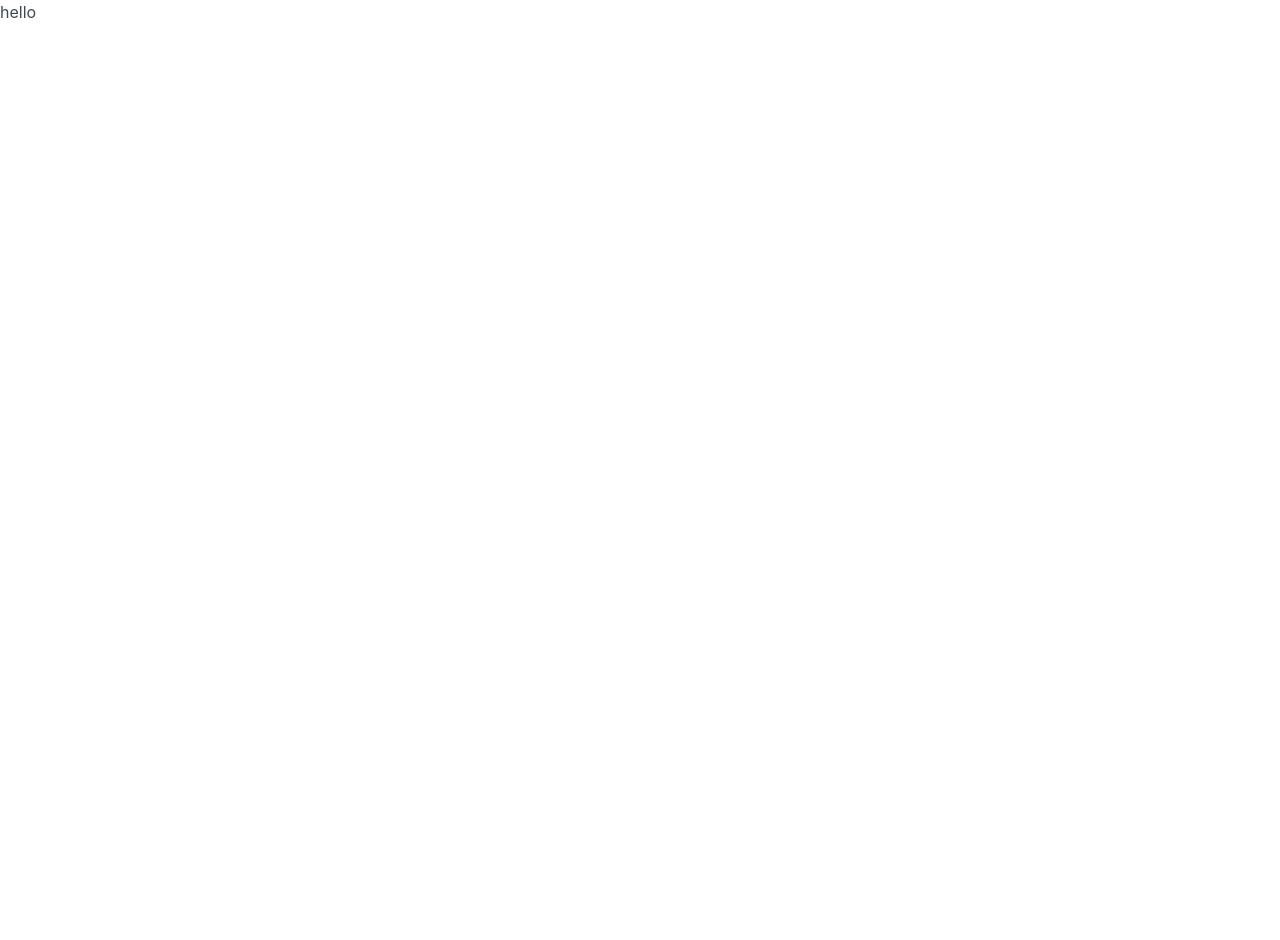
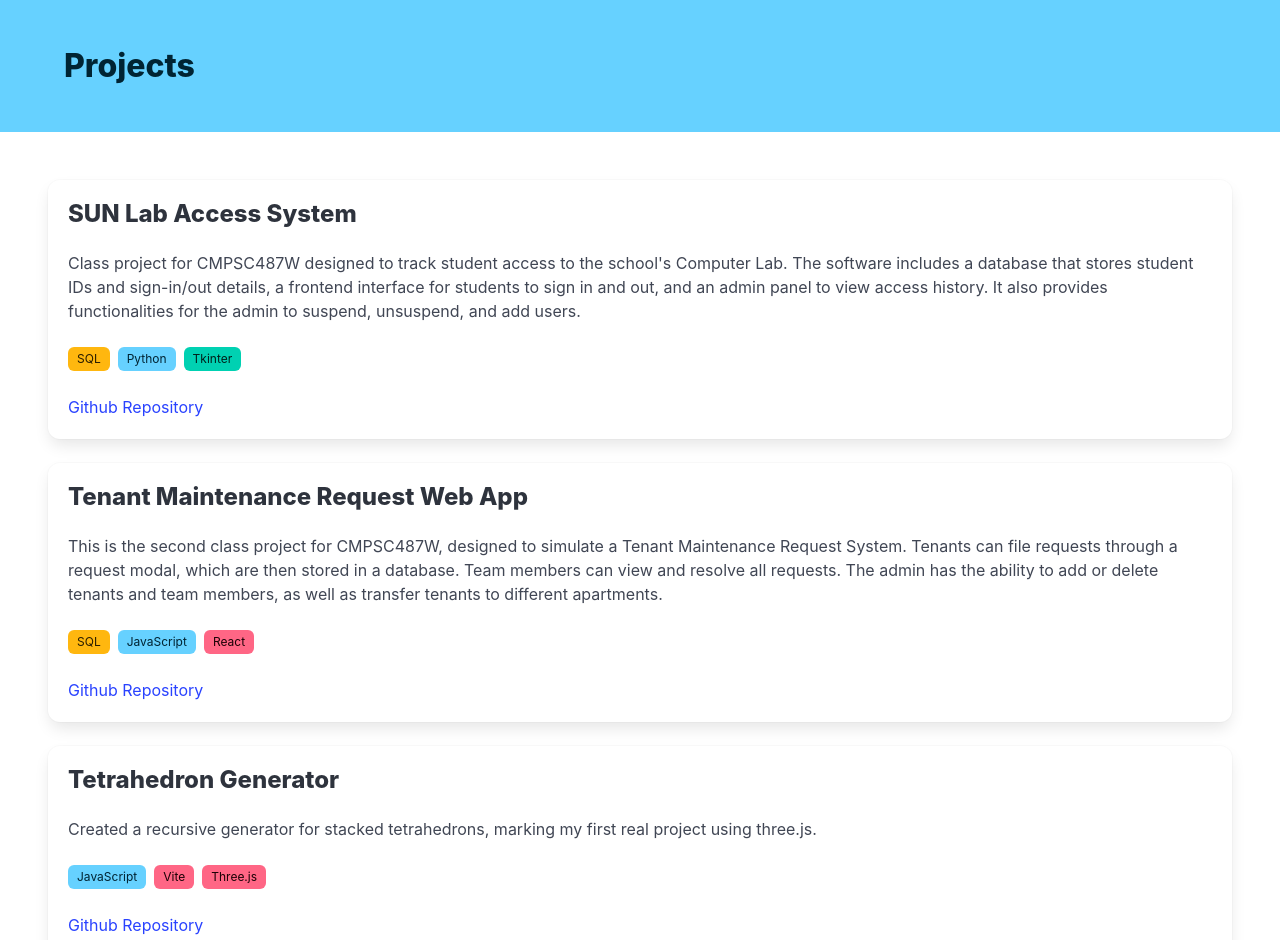
Before and after one commit to BazilAkram/BazilAkram.github.io, a React (Create React App) app: page /projects in a window 1280 px wide. Shown: the top 940 px of the page. Before the commit the page ends 800 px from the top, so only its background shows below. Built offline with nearby package versions, Linux system fonts and the light colour scheme.

Commit message:
Updated /projects page

```diff
--- a/src/pages/Main.js
+++ b/src/pages/Main.js
@@ -4,6 +4,7 @@ const Main = () => {
     const linkedin = "https://www.linkedin.com/in/bazil-akram/";
     const github = "https://github.com/BazilAkram";
     const resume = "";
+
     return (
         <>
             <section className="hero is-primary">
@@ -38,22 +39,25 @@ const Main = () => {
                 <div className="container">
                     <h2 className="title">Skills</h2>
                     <div className="tags">
-                        <span className="tag is-primary">JavaScript</span>
+                        <span className="tag is-info">JavaScript</span>
                         <span className="tag is-info">Typescript</span>
-                        <span className="tag is-danger">Python</span>
-                        <span className="tag is-warning">C</span>
-                        <span className="tag is-primary">C++</span>
+                        <span className="tag is-info">Python</span>
+                        <span className="tag is-info">C</span>
+                        <span className="tag is-info">C++</span>
                         <span className="tag is-info">Java</span>
-                        <span className="tag is-danger">MIPS</span>
-                        <span className="tag is-primary">Node.js</span>
-                        <span className="tag is-info">Vue</span>
+                        <span className="tag is-info">MIPS</span>
+                        <span className="tag is-danger">Node.js</span>
+                        <span className="tag is-danger">Vue</span>
                         <span className="tag is-danger">React</span>
-                        <span className="tag is-warning">Angular</span>
-                        <span className="tag is-primary">Next.js</span>
-                        <span className="tag is-info">SQL</span>
-                        <span className="tag is-danger">Oracle</span>
-                        <span className="tag is-warning">Microsoft Power Platform</span>
+                        <span className="tag is-danger">Angular</span>
+                        <span className="tag is-danger">Next.js</span>
+                        <span className="tag is-danger">Vite</span>
+                        <span className="tag is-danger">Three.js</span>
+                        <span className="tag is-warning">SQL</span>
+                        <span className="tag is-warning">Oracle</span>
+                        <span className="tag is-primary">Microsoft Power Platform</span>
                         <span className="tag is-primary">GIT</span>
+                        <span className="tag is-primary">Tkinter</span>
 
                     </div>
                 </div>
--- a/src/pages/Projects.js
+++ b/src/pages/Projects.js
@@ -2,8 +2,70 @@
 
 const Projects = () => {
 
+    const sunLabAccessSystem = "https://github.com/BazilAkram/SUN-Lab-Access-System";
+    const tenantApp = "https://github.com/BazilAkram/Maintenance-Request-System";
+    const tetraGenRep = "https://github.com/BazilAkram/tetrahedron-generator";
+    const tetraGenInteractive = "https://bazilakram.github.io/tetrahedron-generator";
+
     return (
-        <div>hello</div>
+        <>
+            <section className="hero is-info">
+                <div className="hero-body">
+                    <div className="container">
+                        <h1 className="title">Projects</h1>
+                    </div>
+                </div>
+            </section>
+
+            <section className="section">
+                <div className="box">
+                    <h3 className="title is-4">SUN Lab Access System</h3>
+                    <p>Class project for CMPSC487W designed to track student access to the school's Computer Lab. The
+                        software
+                        includes a database that stores student IDs and sign-in/out details, a frontend interface for
+                        students to sign in and out, and an admin panel to view access history. It also provides
+                        functionalities for the admin to suspend, unsuspend, and add users.</p>
+                    <br/>
+                    <div className="tags">
+                        <span className="tag is-warning">SQL</span>
+                        <span className="tag is-info">Python</span>
+                        <span className="tag is-primary">Tkinter</span>
+                    </div>
+                    <a href={sunLabAccessSystem} target={"_blank"}>Github Repository</a>
+                </div>
+
+                <div className="box">
+                    <h3 className="title is-4">Tenant Maintenance Request Web App</h3>
+                    <p>This is the second class project for CMPSC487W, designed to simulate a Tenant Maintenance Request
+                        System. Tenants can file requests through a request modal, which are then stored in a database.
+                        Team members can view and resolve all requests. The admin has the ability to add or delete
+                        tenants and team members, as well as transfer tenants to different apartments.</p>
+                    <br/>
+                    <div className="tags">
+                        <span className="tag is-warning">SQL</span>
+                        <span className="tag is-info">JavaScript</span>
+                        <span className="tag is-danger">React</span>
+                    </div>
+                    <a href={tenantApp} target={"_blank"}>Github Repository</a>
+                </div>
+
+                <div className="box">
+                    <h3 className="title is-4">Tetrahedron Generator</h3>
+                    <p>Created a recursive generator for stacked tetrahedrons, marking my first real project using
+                        three.js.</p>
+                    <br/>
+                    <div className="tags">
+                        <span className="tag is-info">JavaScript</span>
+                        <span className="tag is-danger">Vite</span>
+                        <span className="tag is-danger">Three.js</span>
+                    </div>
+                    <a href={tetraGenRep} target={"_blank"}>Github Repository</a>
+                    <br/>
+                    <a href={tetraGenInteractive} target={"_blank"}>Interactive</a>
+                </div>
+
+            </section>
+        </>
     );
 };
 
```
